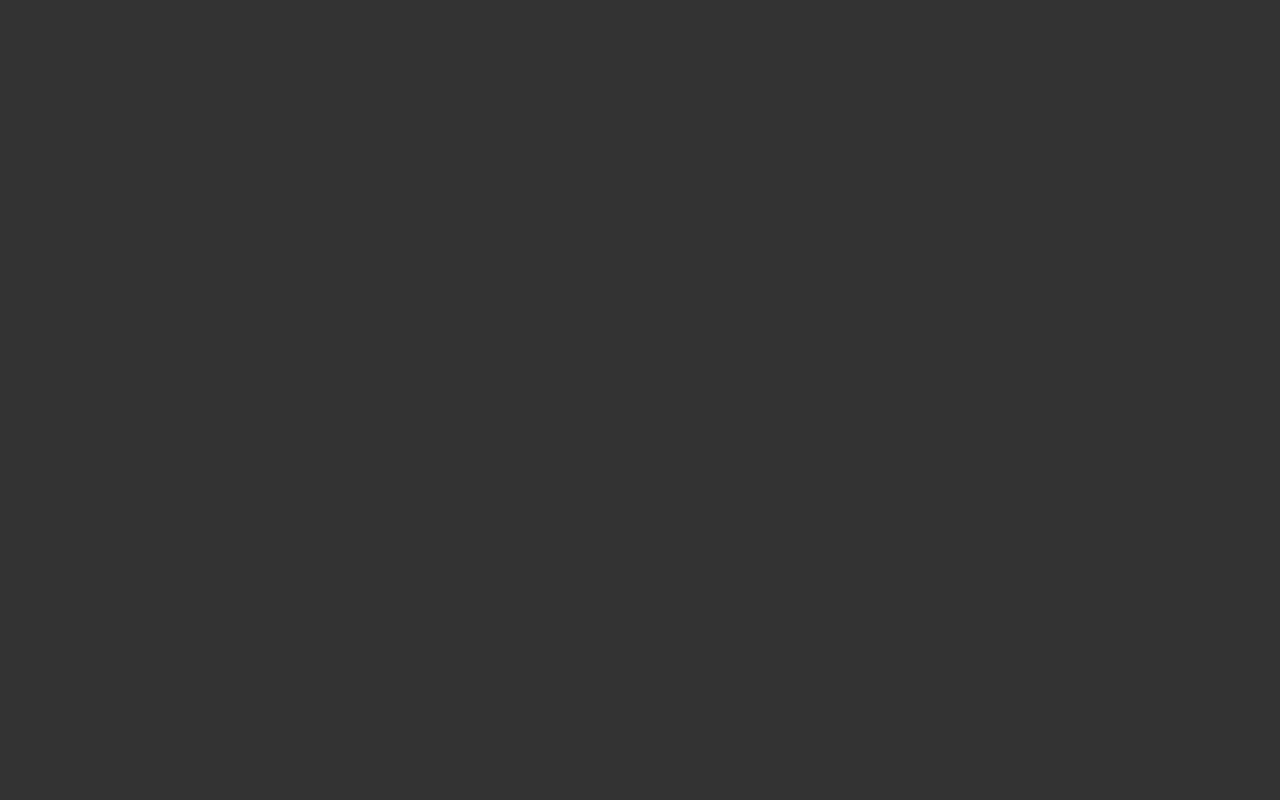
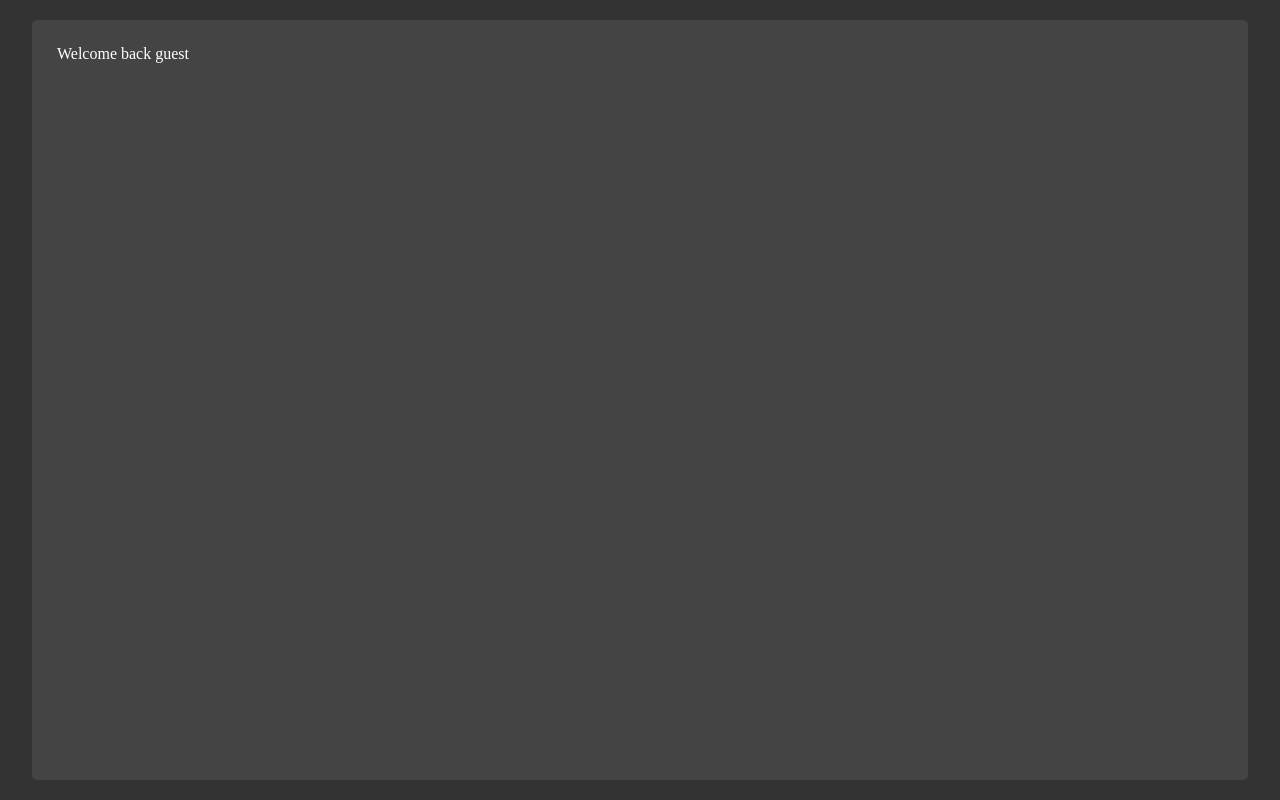
Before and after one commit to ItayAmit/web-navigation, a React (Create React App) app in the folder frontend/: page /user in a window 1280 px wide. Built offline with nearby package versions, Linux system fonts and the light colour scheme.

Commit message:
Added template for user page

```diff
--- a/frontend/src/App.js
+++ b/frontend/src/App.js
@@ -3,6 +3,7 @@ import { BrowserRouter as Router, Route, Switch } from 'react-router-dom';
 
 import { LoginPage } from './components/pages/loginPage';
 import { RegisterPage } from './components/pages/registerPage';
+import { UserPage } from './components/pages/userPage';
 
 function App() {
     return (
@@ -14,6 +15,9 @@ function App() {
                 <Route path="/login">
                     <LoginPage />
                 </Route>
+                <Route path="/user">
+                    <UserPage />
+                </Route>
             </Switch>
         </Router>
     );
--- /dev/null
+++ b/frontend/src/components/pages/userPage/UserPage.jsx
@@ -0,0 +1,11 @@
+import './userPage.css';
+
+export function UserPage() {
+    return (
+        <div className="user-page-container">
+            <div className="user-page-header">
+                <span className="user-page-title">Welcome back guest</span>
+            </div>
+        </div>
+    );
+}
--- /dev/null
+++ b/frontend/src/components/pages/userPage/index.js
@@ -0,0 +1 @@
+export * from './UserPage';
--- /dev/null
+++ b/frontend/src/components/pages/userPage/userPage.css
@@ -0,0 +1,16 @@
+.user-page-container {
+    background: #444;
+    color: #fff;
+    width: 95%;
+    height: 95%;
+    position: absolute;
+    top: 50%;
+    left: 50%;
+    transform: translate(-50%, -50%);
+    border-radius: 5px;
+}
+
+.user-page-header {
+    padding-top: 25px;
+    padding-left: 25px;
+}
```
